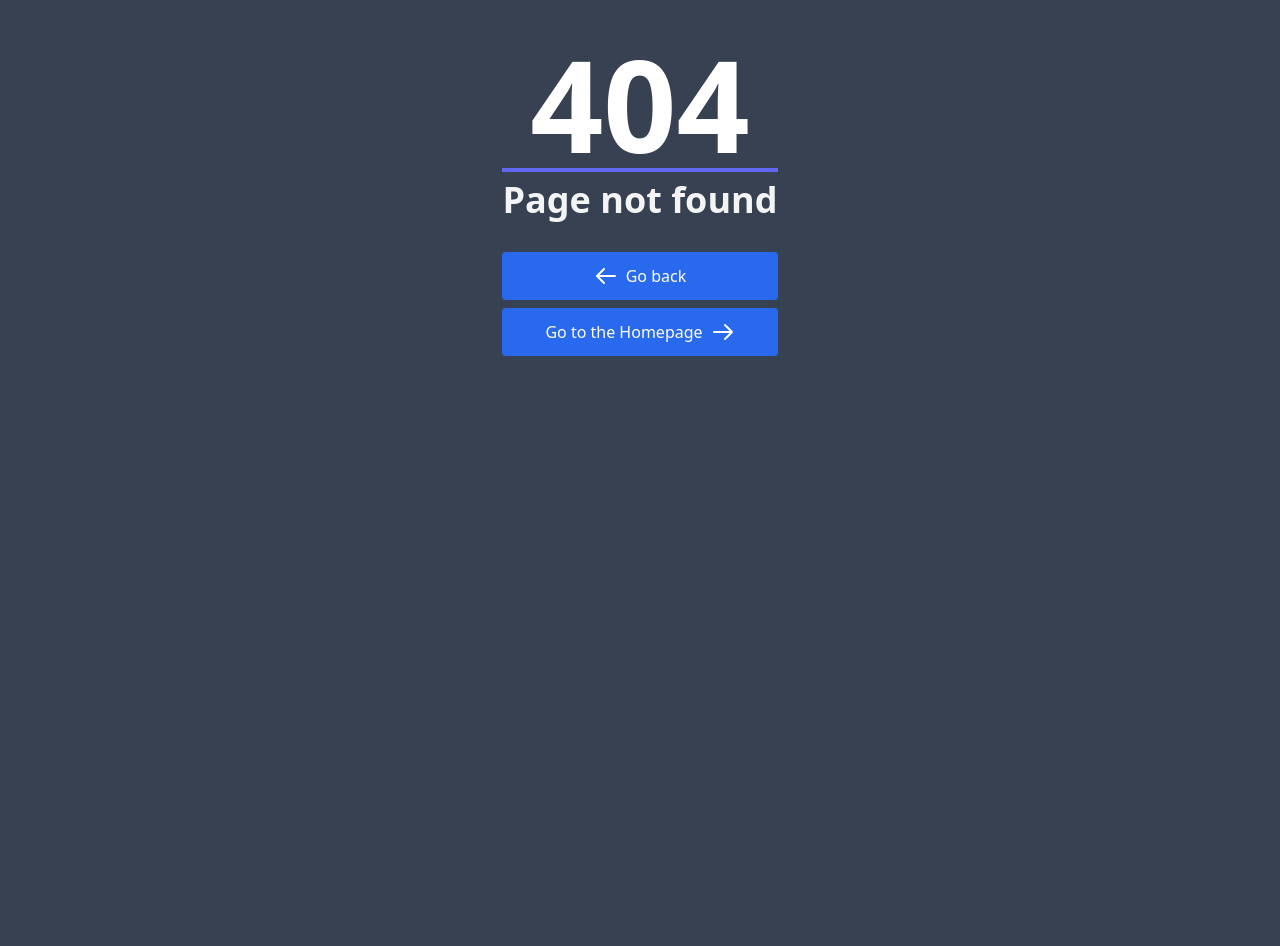
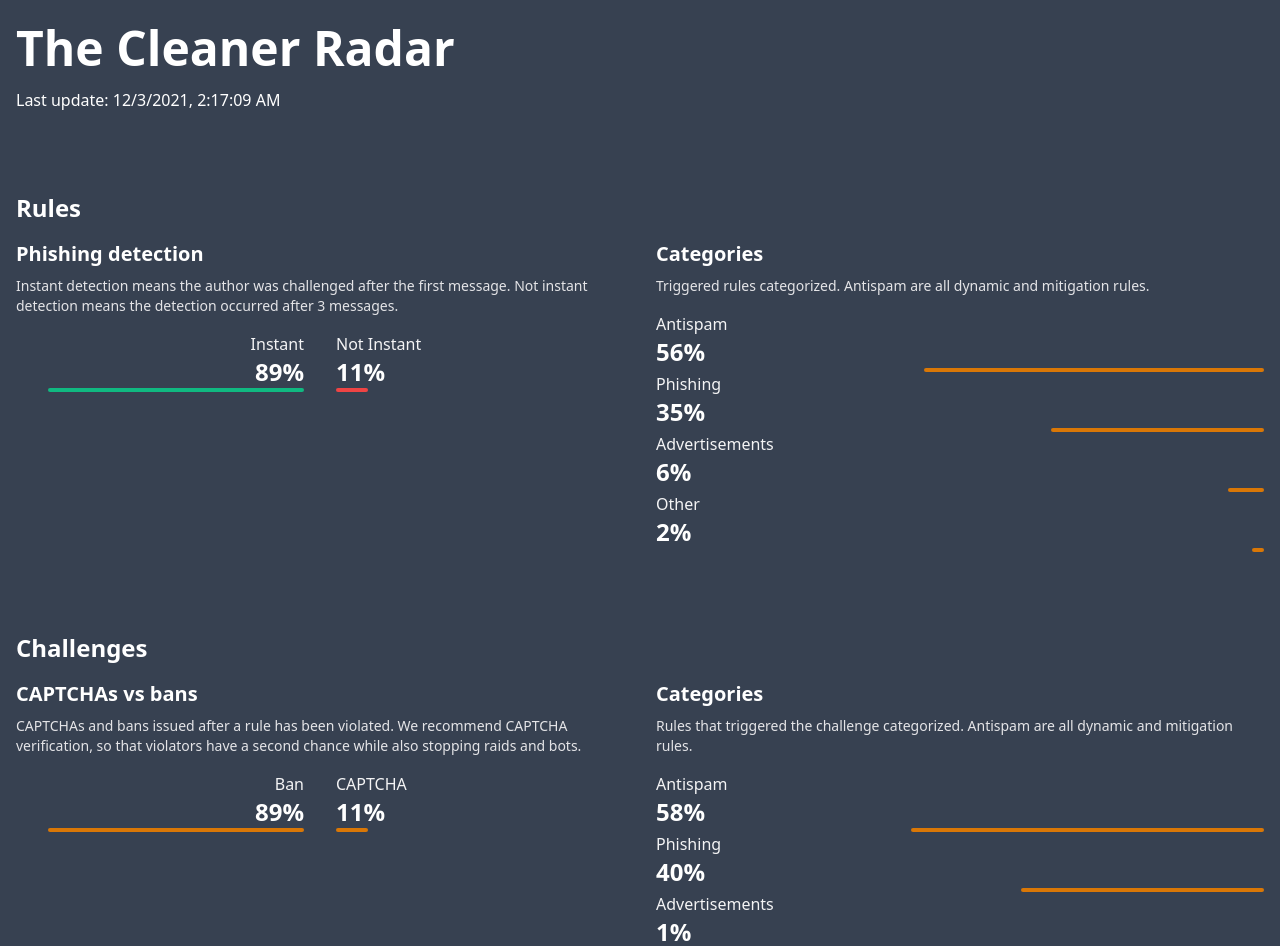
Before and after one commit to cleaner-bot/website, a Next.js app: page /radar in a window 1280 px wide. Before the commit this address had no page. Shown: the top 946 px of the page. Before the commit the page ends 800 px from the top, so only its background shows below. Built offline with nearby package versions, Linux system fonts and the light colour scheme.

Commit message:
add radar

```diff
--- a/package.json
+++ b/package.json
@@ -19,6 +19,7 @@
     "postcss": "^8.3.5",
     "react": "^17.0.2",
     "react-dom": "^17.0.2",
+    "recharts": "^2.1.6",
     "swr": "^0.5.6",
     "tailwindcss": "^2.2.4",
     "terser": "^5.7.1"
--- /dev/null
+++ b/pages/radar/index.jsx
@@ -0,0 +1,132 @@
+
+import MetaTags from "@/components/metatags.jsx";
+
+
+export default function Radar() {
+    const data = {'rules': {'phishing': {'instant': 89, 'not_instant': 11}, 'categories': {'Advertisements': 6, 'Phishing': 35, 'Other': 2, 'Antispam': 56}}, 'challenges': {'action': {'captchas': 11, 'bans': 89}, 'categories': {'Phishing': 40, 'Antispam': 58, 'Advertisements': 1, 'Other': 0}}, 'last_data': '2021-12-03T02:17:09'}
+    const sorted_rules_categories = Object.keys(data.rules.categories).map(x => ({name: x, value: data.rules.categories[x]})).sort((a, b) => b.value - a.value);
+    const sorted_challenge_categories = Object.keys(data.challenges.categories).map(x => ({name: x, value: data.challenges.categories[x]})).sort((a, b) => b.value - a.value);
+    return (
+        <div className="-container">
+            <MetaTags
+                title="The Cleaner Radar"
+                description="Some statistics about The Cleaner."
+            />
+
+            <h1 className="text-5xl font-bold mt-6 mb-4">
+                The Cleaner Radar
+            </h1>
+            <p>
+                Last update: {new Date(data.last_data).toLocaleString()}
+            </p>
+            <h2 className="text-2xl font-bold mt-20 mb-4">
+                Rules
+            </h2>
+            <div className="grid md:grid-cols-2 gap-8">
+                <div>
+                    <h3 className="text-xl font-semibold mb-2">
+                        Phishing detection
+                    </h3>
+                    <p className="text-gray-200 text-sm mb-4">
+                        Instant detection means the author was challenged after the first message.
+                        Not instant detection means the detection occurred after 3 messages.
+                    </p>
+                    <div className="grid grid-cols-2 gap-8">
+                        <div className="text-right">
+                            <p className="text-gray-100">
+                                Instant
+                            </p>
+                            <p className="text-2xl font-bold">
+                                {data.rules.phishing.instant}%
+                            </p>
+                            <div className="border-b-4 rounded border-emerald-500 ml-auto" style={{width: `${data.rules.phishing.instant}%`}} />
+                        </div>
+                        <div>
+                            <p className="text-gray-100">
+                                Not Instant
+                            </p>
+                            <p className="text-2xl font-bold">
+                                {data.rules.phishing.not_instant}%
+                            </p>
+                            <div className="border-b-4 rounded border-red-500" style={{width: `${data.rules.phishing.not_instant}%`}} />
+                        </div>
+                    </div>
+                </div>
+                <div>
+                    <h3 className="text-xl font-semibold mb-2">
+                        Categories
+                    </h3>
+                    <p className="text-gray-200 text-sm mb-4">
+                        Triggered rules categorized.
+                        Antispam are all dynamic and mitigation rules.
+                    </p>
+                    <div>
+                        {sorted_rules_categories.map(d => <div key={d.name}>
+                            <p className="text-gray-100">
+                                {d.name}
+                            </p>
+                            <p className="text-2xl font-bold">
+                                {d.value}%
+                            </p>
+                            <div className="border-b-4 rounded border-amber-600 ml-auto" style={{width: `${d.value}%`}} />
+                        </div>)}
+                    </div>
+                </div>
+            </div>
+            <h2 className="text-2xl font-bold mt-20 mb-4">
+                Challenges
+            </h2>
+            <div className="grid md:grid-cols-2 gap-8">
+                <div>
+                    <h3 className="text-xl font-semibold mb-2">
+                        CAPTCHAs vs bans
+                    </h3>
+                    <p className="text-gray-200 text-sm mb-4">
+                        CAPTCHAs and bans issued after a rule has been violated.
+                        We recommend CAPTCHA verification, so that violators have a second chance while also stopping raids and bots.
+                    </p>
+                    <div className="grid grid-cols-2 gap-8">
+                        <div className="text-right">
+                            <p className="text-gray-100">
+                                Ban
+                            </p>
+                            <p className="text-2xl font-bold">
+                                {data.challenges.action.bans}%
+                            </p>
+                            <div className="border-b-4 rounded border-amber-600 ml-auto" style={{width: `${data.challenges.action.bans}%`}} />
+                        </div>
+                        <div>
+                            <p className="text-gray-100">
+                                CAPTCHA
+                            </p>
+                            <p className="text-2xl font-bold">
+                                {data.challenges.action.captchas}%
+                            </p>
+                            <div className="border-b-4 rounded border-amber-600" style={{width: `${data.challenges.action.captchas}%`}} />
+                        </div>
+                    </div>
+                </div>
+                <div>
+                    <h3 className="text-xl font-semibold mb-2">
+                        Categories
+                    </h3>
+                    <p className="text-gray-200 text-sm mb-4">
+                        Rules that triggered the challenge categorized.
+                        Antispam are all dynamic and mitigation rules.
+                    </p>
+                    <div>
+                        {sorted_challenge_categories.map(d => <div key={d.name}>
+                            <p className="text-gray-100">
+                                {d.name}
+                            </p>
+                            <p className="text-2xl font-bold">
+                                {d.value}%
+                            </p>
+                            <div className="border-b-4 rounded border-amber-600 ml-auto" style={{width: `${d.value}%`}} />
+                        </div>)}
+                    </div>
+                </div>
+            </div>
+        </div>
+    )
+}
```
Also changed, not shown: 1 other file (tests, documents, lock files or other folders).
